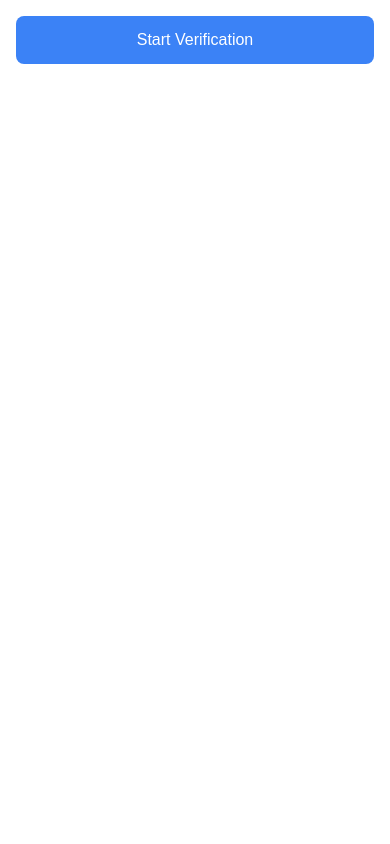
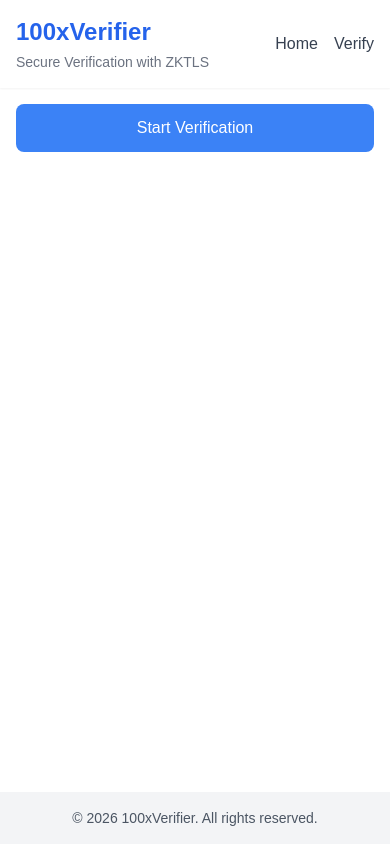
Before and after one commit to aqeell7/100xdevsVerifier, a Next.js app: page / in a window 390 px wide. Built offline with nearby package versions, Linux system fonts and the light colour scheme.

Commit message:
added responsive header

```diff
--- a/app/layout.js
+++ b/app/layout.js
@@ -1,4 +1,5 @@
 import localFont from "next/font/local";
+import Link from "next/link";
 import "./globals.css";
 
 const geistSans = localFont({
@@ -13,17 +14,60 @@ const geistMono = localFont({
 });
 
 export const metadata = {
-  title: "Create Next App",
-  description: "Generated by create next app",
+  title: "100xVerifier",
+  description: "Secure Verification with ZKTLS",
 };
 
 export default function RootLayout({ children }) {
   return (
     <html lang="en">
       <body
-        className={`${geistSans.variable} ${geistMono.variable} antialiased`}
+        className={`${geistSans.variable} ${geistMono.variable} antialiased flex flex-col min-h-screen`}
       >
-        {children}
+        <header className="w-full bg-white shadow-sm">
+          <div className="container mx-auto px-4 py-4 flex justify-between items-center">
+            <div>
+              <Link href="/" className="text-2xl font-bold text-blue-600">
+                100xVerifier
+              </Link>
+              <p className="text-sm text-gray-500 mt-1">
+                Secure Verification with ZKTLS
+              </p>
+            </div>
+            <nav>
+              <ul className="flex space-x-4">
+                <li>
+                  <Link
+                    href="/"
+                    className="text-gray-700 hover:text-blue-600 transition-colors"
+                  >
+                    Home
+                  </Link>
+                </li>
+                <li>
+                  <Link
+                    href="/verify"
+                    className="text-gray-700 hover:text-blue-600 transition-colors"
+                  >
+                    Verify
+                  </Link>
+                </li>
+              </ul>
+            </nav>
+          </div>
+        </header>
+
+        <main className="flex-grow">
+          {children}
+        </main>
+
+        <footer className="w-full bg-gray-100 py-4 mt-8">
+          <div className="container mx-auto px-4 text-center">
+            <p className="text-sm text-gray-600">
+              © {new Date().getFullYear()} 100xVerifier. All rights reserved.
+            </p>
+          </div>
+        </footer>
       </body>
     </html>
   );
```
